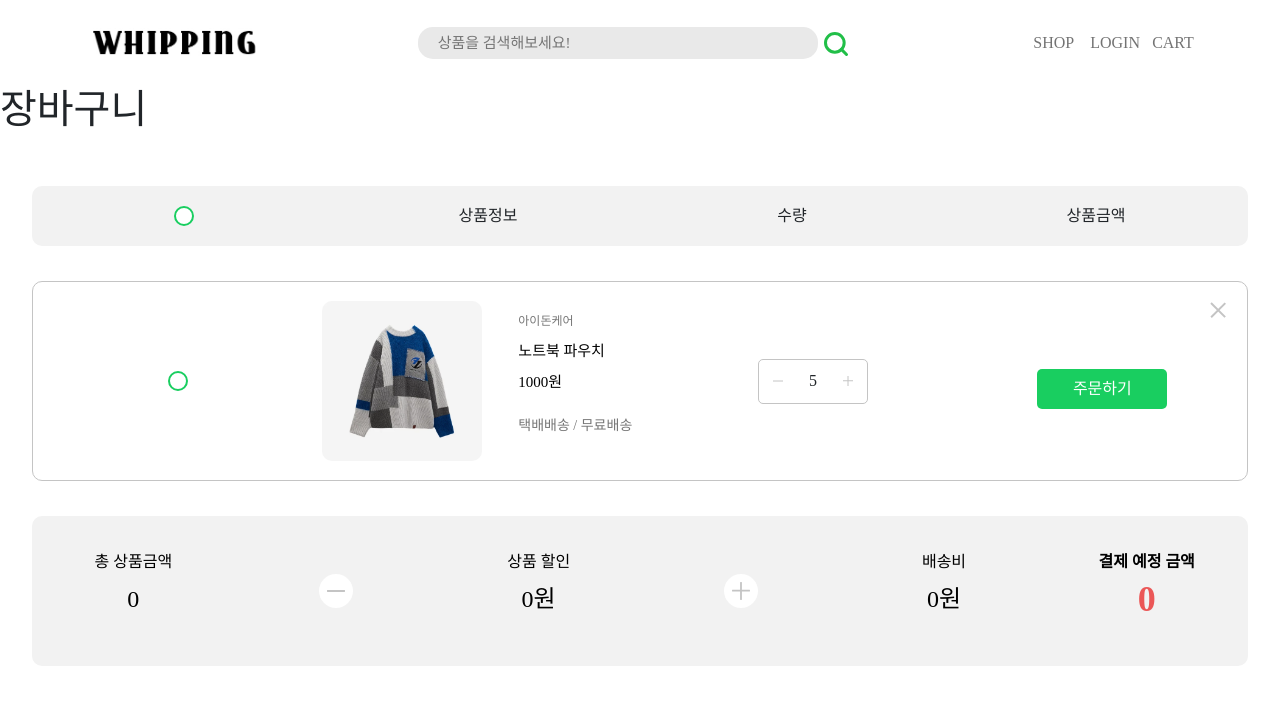
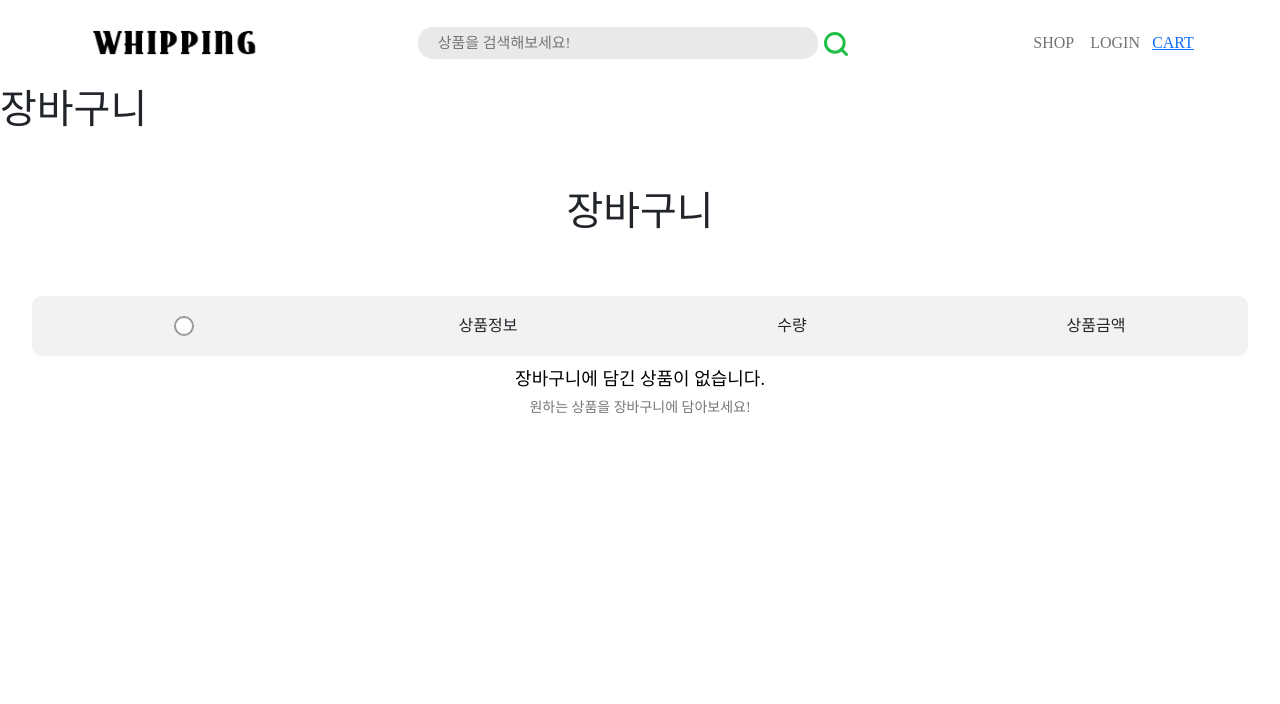
Before and after one commit to rhj1216-hochan06/douzoneth3_2team_reactproject, a React (Create React App) app in the folder kream/: page /cart in a window 1280 px wide. Shown: the top 704 px of the page. Built offline with nearby package versions, Linux system fonts and the light colour scheme.

Commit message:
수량증감 및 삭제기능추가(장바구니)

```diff
--- a/kream/src/App.js
+++ b/kream/src/App.js
@@ -74,7 +74,7 @@ function App() {
           path="/register" element={<Register
           />} />
         <Route
-          path="/cart" element={<Basket />}
+          path="/cart" element={<Basket cart={cart} setCart={setCart} convertPrice={convertPrice} />}
         />
         <Route path="/manRecommend"
           element={
--- a/kream/src/components/cart/cart.js
+++ b/kream/src/components/cart/cart.js
@@ -1,89 +1,78 @@
 import styles from "./cart.module.css";
+import { CartHeader } from "./cartHeader";
+import { CartList } from "./cartList";
+import { TotalCart } from "./totalCart";
 
+export const Cart = ({ cart, setCart, convertPrice }) => {
 
-export const Cart = () => {
+    //장바구니 수량 증감 함수
+    const handleQuantity = (type, id, quantity) => {
+        const found = cart.filter((el) => el.id === id)[0];
+        const idx = cart.indexOf(found);
+        if (type === "plus") {
+          const cartItem = {
+            id: found.id,
+            image: found.image,
+            name: found.name,
+            quantity: quantity,
+            price: found.price,
+            provider: found.provider,
+            gender: found.gender,
+          };
+          setCart([...cart.slice(0, idx), cartItem, ...cart.slice(idx + 1)]);
+        } else {
+          if (quantity === 0) return; // 수량이 1 밑으로 가지 않도록
+          const cartItem = {
+            id: found.id,
+            image: found.image,
+            name: found.name,
+            quantity: quantity,
+            price: found.price,
+            provider: found.provider,
+            gender: found.gender,
+          };
+          setCart([...cart.slice(0, idx), cartItem, ...cart.slice(idx + 1)]);
+        }
+      };
+    //장바구니 수량 증감함수 끝
+
+    //삭제함수
+    const handleRemove = (id) => {
+        setCart(cart.filter((cart) => cart.id !== id));
+        // setCheckLists(checkLists.filter((check) => parseInt(check) !== id));
+      };
+    //삭제함수 끝
     return (
         <>
             <header className={styles.cart_title_wrap}>
                 <h1>장바구니</h1>
             </header>
-            <div className={styles.cart_title_wrap}>
-                <div className={styles.tab_title}>
-                    <input type="checkbox" />
-                    <span>상품정보</span>
-                    <span>수량</span>
-                    <span>상품금액</span>
+            <CartHeader />
+            {cart.length === 0 ? (
+                <div className={styles.not}>
+                    <h2>장바구니에 담긴 상품이 없습니다.</h2>
+                    <p>원하는 상품을 장바구니에 담아보세요!</p>
+                </div>
+            ) : (
+                cart.map((cart) => {
+                    return (
+                        <CartList
+                            key={`key-${cart.id}`}
+                            cart={cart}
+                            setCart={setCart}
+                            convertPrice={convertPrice}
+                            handleQuantity={handleQuantity}
+                            handleRemove={handleRemove}
+                            // handleCheckList={handleCheckList}
+                            // checkLists={checkLists}
+                        />
+                    );
+                })
+            )
+            }
 
-                    <p>전체선택</p>
-                </div>
-            </div>
+           {cart.length === 0? "" : <TotalCart />}
 
-            <section className={styles.cart_product_list}>
-                <input type="checkbox" />
-                <div className={styles.cart_product_wrap}>
-                    <div className={styles.cart_product_image}>
-                        <img src="images/image001.png" alt="product-img" />
-                    </div>
-
-                    <div className={styles.cart_product_info}>
-                        <p className={styles.seller_store}>아이돈케어</p>
-                        <p className={styles.product_name}>노트북 파우치</p>
-                        <p className={styles.price}>1000원</p>
-                        <p className={styles.delivery}>택배배송 / 무료배송</p>
-                    </div>
-                </div>
-
-                <div className={styles.cart_product_count}>
-                    <img
-                        className={styles.minus}
-                        src="/images/icon-minus-line.svg"
-                        alt="minus"
-                    />
-
-                    <div className={styles.count}>
-                        <span>5</span>
-                    </div>
-                    <img
-                        className={styles.plus}
-                        src="/images/icon-plus-line.svg"
-                        alt="plus"
-                    />
-                </div>
-
-                <div className={styles.cart_product_price}>
-                    <p className={styles.total_price}></p>
-                    <button className={styles.btn_submit}>주문하기</button>
-                </div>
-
-                <div className={styles.product_remove}>
-                    <img src="/images/icon-delete.svg" alt="delete" />
-                </div>
-            </section>
-            <div className={styles.total}>
-                <div className={styles.total_price}>
-                    <p className={styles.cart_product_total_price}>총 상품금액</p>
-                    <p className={styles.cart_product_price}>0</p>
-                </div>
-                <div className={styles.pay_minus}>
-                    <img src="/images/icon-minus-line.svg" alt="minus" />
-                </div>
-                <div className={styles.sale}>
-                    <p className={styles.cart_product_sale}>상품 할인</p>
-                    <p className={styles.cart_product_sale_price}>0원</p>
-                </div>
-                <div className={styles.pay_plus}>
-                    <img src="/images/icon-plus-line.svg" alt="plus" />
-                </div>
-                <div className={styles.delivery}>
-                    <p className={styles.cart_product_delivery}>배송비</p>
-                    <p className={styles.cart_product_delivery_price}>0원</p>
-                </div>
-
-                <div className={styles.payment}>
-                    <p className={styles.cart_prouct_payment}>결제 예정 금액</p>
-                    <p className={styles.cart_prouct_payment_price}>0</p>
-                </div>
-            </div>
 
         </>
     );
--- a/kream/src/components/cart/cart.module.css
+++ b/kream/src/components/cart/cart.module.css
@@ -26,14 +26,14 @@
 .tab_title input[type="checkbox"] {
   width: 20px;
   height: 20px;
-  border: 2px solid #19ce60;
+  border: 2px solid #999999;
   border-radius: 50%;
   appearance: none;
   cursor: pointer;
 }
 
 .tab_title input[type="checkbox"]:checked {
-  background: #19ce60;
+  background: #999999;
   border: none;
 }
 
@@ -61,14 +61,14 @@
 .cart_product_list input[type="checkbox"] {
   width: 20px;
   height: 20px;
-  border: 2px solid #19ce60;
+  border: 2px solid #999999;
   border-radius: 50%;
   appearance: none;
   cursor: pointer;
 }
 
 .cart_product_list input[type="checkbox"]:checked {
-  background: #19ce60;
+  background: #999999;
   border: none;
 }
 
@@ -146,8 +146,8 @@
   left: 50%;
   transform: translate(-50%, -50%);
   border: 1px solid #c4c4c4;
-  border-top:none;
-  border-bottom:none;
+  border-top: none;
+  border-bottom: none;
 }
 
 .cart_product_count .count span {
@@ -183,7 +183,7 @@
 .cart_product_price .btn_submit {
   width: 130px;
   height: 40px;
-  background: #19ce60;
+  background: #999999;
   border-radius: 5px;
   border: none;
   font-weight: 500;
@@ -238,10 +238,10 @@
 .total .sale,
 .total .delivery,
 .total .payment {
-  display:flex;
-  flex-direction:column;
-  justify-content:center;
-  align-items:center;
+  display: flex;
+  flex-direction: column;
+  justify-content: center;
+  align-items: center;
 }
 
 .total_price .cart_product_total_price,
@@ -327,7 +327,7 @@
   margin: 0 auto;
   width: 220px;
   height: 68px;
-  background: #19ce60;
+  background: #999999;
   border-radius: 5px;
   border: none;
   font-weight: bold;
@@ -394,7 +394,7 @@
   }
 
   .cart_product_price .btn_submit {
-    width: 100%;
+    width:50%;
   }
 
   .pay_minus,
--- /dev/null
+++ b/kream/src/components/cart/cartHeader.js
@@ -0,0 +1,25 @@
+import styles from "./cart.module.css";
+
+export const CartHeader = ({ isAllChecked, handleCheckAll }) => {
+  return (
+    <>
+      <header className={styles.header}>
+        <h1>장바구니</h1>
+      </header>
+      <div className={styles.cart_title_wrap}>
+        <div className={styles.tab_title}>
+          <input
+            type="checkbox"
+            checked={isAllChecked}
+            onChange={(e) => handleCheckAll(e.target.checked)}
+          />
+          <span>상품정보</span>
+          <span>수량</span>
+          <span>상품금액</span>
+
+          <p>전체선택</p>
+        </div>
+      </div>
+    </>
+  );
+};
--- /dev/null
+++ b/kream/src/components/cart/cartList.js
@@ -0,0 +1,119 @@
+import styles from "./cart.module.css";
+
+export const CartList = ({ cart , convertPrice , handleQuantity, handleRemove}) => {
+  console.log(cart);
+  return(
+    <section className={styles.cart_product_list}>
+    <input type="checkbox" />
+    <div className={styles.cart_product_wrap}>
+        <div className={styles.cart_product_image}>
+        <img src={cart.image} alt="product-img" />
+        </div>
+
+        <div className={styles.cart_product_info}>
+            <p className={styles.seller_store}>{cart.provider}</p>
+            <p className={styles.product_name}>{cart.name}</p>
+            <p className={styles.price}>{convertPrice(cart.price)}원</p>
+            <p className={styles.delivery}>택배배송 / 무료배송</p>
+        </div>
+    </div>
+
+    <div className={styles.cart_product_count}>
+        <img
+            className={styles.minus}
+            src="/images/icon-minus-line.svg"
+            alt="minus"
+            onClick={()=>handleQuantity("minus", cart.id,cart.quantity -1)}
+            />
+
+        <div className={styles.count}>
+            <span>{cart.quantity}</span>
+        </div>
+        <img
+            className={styles.plus}
+            src="/images/icon-plus-line.svg"
+            alt="plus"
+            onClick={()=>handleQuantity("minus", cart.id,cart.quantity +1)}
+        />
+    </div>
+
+    <div className={styles.cart_product_price}>
+        <p className={styles.total_price}></p>
+        <button className={styles.btn_submit}>주문하기</button>
+    </div>
+
+    <div className={styles.product_remove} onClick={() => handleRemove(cart.id)}>
+        <img src="/images/icon-delete.svg" alt="delete" />
+    </div>
+</section>
+
+  );
+};
+
+
+// export const CartList = ({
+//   cart,
+//   convertPrice,
+//   checkLists,
+//   handleQuantity,
+//   handleRemove,
+//   handleCheckList,
+// }) => {
+//   return (
+//     <section className={styles.cart_product_list}>
+//       <input
+//         type="checkbox"
+//         id={cart.id}
+//         onChange={(e) => {
+//           handleCheckList(e.currentTarget.checked, `${cart.id}`);
+//         }}
+//         checked={checkLists.includes(`${cart.id}`) ? true : false}
+//       />
+//       <div className={styles.cart_product_wrap}>
+//         <div className={styles.cart_product_image}>
+//           <img src={cart.image} alt="product-img" />
+//         </div>
+
+//         <div className={styles.cart_product_info}>
+//           <p className={styles.seller_store}>{cart.provider}</p>
+//           <p className={styles.product_name}>{cart.name}</p>
+//           <p className={styles.price}>{convertPrice(cart.price)}원</p>
+//           <p className={styles.delivery}>택배배송 / 무료배송</p>
+//         </div>
+//       </div>
+
+//       <div className={styles.cart_product_count}>
+//         <img
+//           className={styles.minus}
+//           src="/images/icon-minus-line.svg"
+//           alt="minus"
+//           onClick={() => {
+//             handleQuantity("minus", cart.id, cart.quantity - 1);
+//           }}
+//         />
+
+//         <div className={styles.count}>
+//           <span>{cart.quantity}</span>
+//         </div>
+//         <img
+//           className={styles.plus}
+//           src="/images/icon-plus-line.svg"
+//           alt="plus"
+//           onClick={() => handleQuantity("plus", cart.id, cart.quantity + 1)}
+//         />
+//       </div>
+
+//       <div className={styles.cart_product_price}>
+//         <p className={styles.total_price}></p>
+//         <button className={styles.btn_submit}>주문하기</button>
+//       </div>
+
+//       <div
+//         className={styles.product_remove}
+//         onClick={() => handleRemove(cart.id)}
+//       >
+//         <img src="/images/icon-delete.svg" alt="delete" />
+//       </div>
+//     </section>
+//   );
+// };
--- /dev/null
+++ b/kream/src/components/cart/totalCart.js
@@ -0,0 +1,97 @@
+import styles from "./cart.module.css";
+import { useEffect } from "react";
+export const TotalCart = ({}) => {
+    return(
+        <section className={styles.cart_product_list}>
+        <input type="checkbox" />
+        <div className={styles.cart_product_wrap}>
+            <div className={styles.cart_product_image}>
+                <img src="images/image001.png" alt="product-img" />
+            </div>
+
+            <div className={styles.cart_product_info}>
+                <p className={styles.seller_store}>아이돈케어</p>
+                <p className={styles.product_name}>노트북 파우치</p>
+                <p className={styles.price}>1000원</p>
+                <p className={styles.delivery}>택배배송 / 무료배송</p>
+            </div>
+        </div>
+
+        <div className={styles.cart_product_count}>
+            <img
+                className={styles.minus}
+                src="/images/icon-minus-line.svg"
+                alt="minus"
+            />
+
+            <div className={styles.count}>
+                <span>5</span>
+            </div>
+            <img
+                className={styles.plus}
+                src="/images/icon-plus-line.svg"
+                alt="plus"
+            />
+        </div>
+
+        <div className={styles.cart_product_price}>
+            <p className={styles.total_price}></p>
+            <button className={styles.btn_submit}>주문하기</button>
+        </div>
+
+        <div className={styles.product_remove}>
+            <img src="/images/icon-delete.svg" alt="delete" />
+        </div>
+    </section>
+    );
+};
+
+
+
+// export const TotalCart = ({ total, setTotal, cart, convertPrice, found }) => {
+//   useEffect(() => {
+//     if (found) {
+//       const temp = found.filter((item) => item.length !== 0);
+//       const sum = temp.map((item) => item[0].price * item[0].quantity);
+//       const reducer = (acc, cur) => acc + cur;
+//       if (sum.length === 0) {
+//         setTotal(0);
+//         return;
+//       }
+//       const itemTotal = sum.reduce(reducer);
+//       setTotal(itemTotal);
+//     } else {
+//       setTotal(0);
+//     }
+//   }, [cart, total, found, setTotal]);
+
+//   return (
+//     <div className={styles.total}>
+//       <div className={styles.total_price}>
+//         <p className={styles.cart_product_total_price}>총 상품금액</p>
+//         <p className={styles.cart_product_price}>{convertPrice(total)}</p>
+//       </div>
+//       <div className={styles.pay_minus}>
+//         <img src="/images/icon-minus-line.svg" alt="minus" />
+//       </div>
+//       <div className={styles.sale}>
+//         <p className={styles.cart_product_sale}>상품 할인</p>
+//         <p className={styles.cart_product_sale_price}>0원</p>
+//       </div>
+//       <div className={styles.pay_plus}>
+//         <img src="/images/icon-plus-line.svg" alt="plus" />
+//       </div>
+//       <div className={styles.delivery}>
+//         <p className={styles.cart_product_delivery}>배송비</p>
+//         <p className={styles.cart_product_delivery_price}>0원</p>
+//       </div>
+
+//       <div className={styles.payment}>
+//         <p className={styles.cart_prouct_payment}>결제 예정 금액</p>
+//         <p className={styles.cart_prouct_payment_price}>
+//           {convertPrice(total)}
+//         </p>
+//       </div>
+//     </div>
+//   );
+// };
--- a/kream/src/components/detail/Detail.js
+++ b/kream/src/components/detail/Detail.js
@@ -22,9 +22,9 @@ export const Detail = ({ cart, setCart, convertPrice }) => {
     axios.get("/data/products.json").then((data) => {
       setProduct(data.data.products.find((product) => product.id === parseInt(id)));
     });
-  }, [id]);
+  }, [id, product.price]);
 
-  //장바구니 물건 중복된 물건
+  //장바구니 물건 중복된 물건 수량만 갱신해서 업데이트
   const setQuantity = (id, quantity) => {
     const found = cart.filter((el) => el.id === id)[0];
     const idx = cart.indexOf(found);
@@ -35,6 +35,7 @@ export const Detail = ({ cart, setCart, convertPrice }) => {
       image: product.image,
       price: product.price,
       category: product.category,
+      gender:product.gender,
       quantity: quantity,
     };
     //처음부터, idx까지, cartItem, 그리고 끝까지
@@ -48,6 +49,7 @@ export const Detail = ({ cart, setCart, convertPrice }) => {
       name: product.name,
       quantity: count,
       price: product.price,
+      gender:product.gender,
       provider: product.provider,
     };
     const found = cart.find((el) => el.id === cartItem.id);
--- a/kream/src/components/header/TopNavBar.js
+++ b/kream/src/components/header/TopNavBar.js
@@ -24,17 +24,30 @@ export const TopNavBar = ({ cart }) => {
                 <a className="nav-link" href="/login">LOGIN</a>
               </li>
               <li className="nav-item">
+                {/*
                 <div className={styles.shopping_cart}>
-                  <a className="nav-link" href="/cart">CART
-                    {cart.length >= 1  ? (
+                <a className="nav-link" href="/cart">CART
+                {cart.length >= 1  ? (
+                  <div className={styles.new_shopping_cart}>
+                  <p>{cart.length}</p>
+                  </div>
+                  ) : (
+                    ""
+                    )}
+                  </a>
+                  </div>*/}
+                <Link to="/cart">
+                  <div className={styles.shopping_cart}>
+                    CART
+                    {cart.length >= 1 ? (
                       <div className={styles.new_shopping_cart}>
                         <p>{cart.length}</p>
                       </div>
                     ) : (
                       ""
                     )}
-                  </a>
-                </div>
+                  </div>
+                </Link>
               </li>
             </ul>
           </div>
--- a/kream/src/pages/Basket.js
+++ b/kream/src/pages/Basket.js
@@ -1,7 +1,7 @@
 import { Cart } from "../components/cart/cart";
 
-const Basket = () => {
-  return <Cart />;
+const Basket = ({ cart, setCart, convertPrice }) => {
+  return <Cart cart={cart} setCart={setCart} convertPrice={convertPrice} />;
 };
 
 export default Basket;
```
